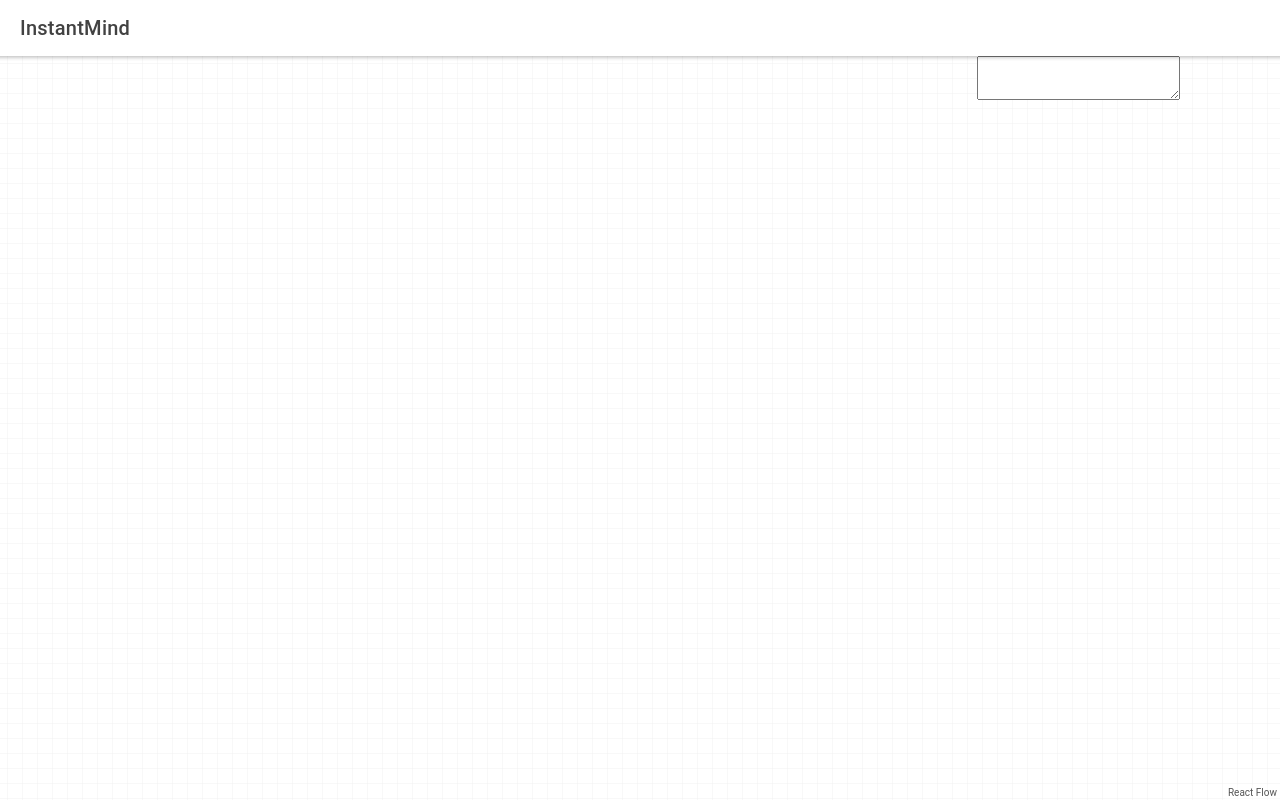
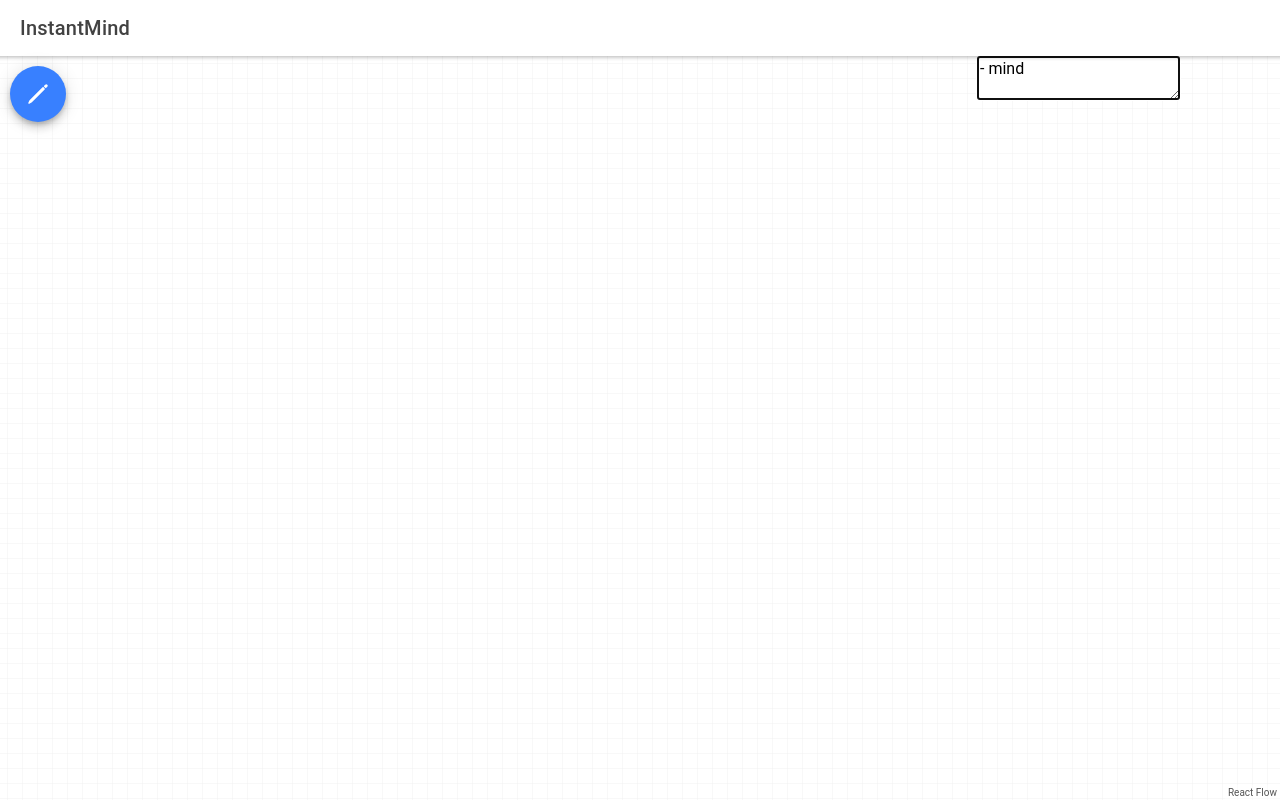
Before and after one commit to namiwang/instant-mind, a React (Create React App) app: page /home in a window 1280 px wide. Built offline with nearby package versions, Linux system fonts and the light colour scheme.

Commit message:
editor toggle and focus

```diff
--- a/src/components/Editor.tsx
+++ b/src/components/Editor.tsx
@@ -1,14 +1,21 @@
+import { useState } from "react"
 import { useRoot } from "../models/root"
 
-const Editor = () => {
+const INIT_RAW = '- mind'
+
+const Editor = ({textareaRef}: {textareaRef: React.RefObject<HTMLTextAreaElement>}) => {
   const root = useRoot()
 
+  const [raw, updateRaw] = useState(INIT_RAW)
+
   function handleChange(event: React.ChangeEvent<HTMLTextAreaElement>): void {
-    root.updateRaw(event.target.value)
+    const value = event.target.value
+    updateRaw(value)
+    root.updateRaw(value)
   }
 
   return (
-    <textarea id="editor" onInput={handleChange}></textarea>
+    <textarea id="editor" ref={textareaRef} value={raw} onInput={handleChange}></textarea>
   )
 }
 
--- a/src/pages/Home.tsx
+++ b/src/pages/Home.tsx
@@ -1,9 +1,31 @@
-import { IonCol, IonContent, IonGrid, IonHeader, IonPage, IonRow, IonTitle, IonToolbar } from '@ionic/react';
-import Editor from '../components/Editor';
-import Mind from '../components/Mind';
-import './Home.sass';
+import { IonCol, IonContent, IonFab, IonFabButton, IonGrid, IonHeader, IonIcon, IonPage, IonRow, IonTitle, IonToolbar } from '@ionic/react'
+import { pencilOutline, text } from 'ionicons/icons'
+import { useEffect, useRef, useState } from 'react'
+import Editor from '../components/Editor'
+import Mind from '../components/Mind'
+import './Home.sass'
 
 const Home: React.FC = () => {
+  const [showEditor, setShowEditor] = useState(true)
+
+  const textareaRef = useRef<HTMLTextAreaElement>(null)
+
+  const focusOnEditor = () => {
+    textareaRef.current?.focus()
+    // TODO cursor pos
+  }
+
+  const toggleShowEditor = () => {
+    setShowEditor(!showEditor)
+    if (showEditor) {
+      focusOnEditor()
+    }
+  }
+
+  useEffect(() => {
+    setTimeout(focusOnEditor, 500)
+  }, [])
+
   return (
     <IonPage>
       <IonHeader>
@@ -18,7 +40,12 @@ const Home: React.FC = () => {
           </IonToolbar>
         </IonHeader>
 
-        <Editor />
+        <IonFab vertical="top" horizontal="start" slot="fixed" >
+          <IonFabButton onClick={toggleShowEditor}>
+            <IonIcon icon={pencilOutline} />
+          </IonFabButton>
+        </IonFab>
+        { showEditor ? <Editor textareaRef={textareaRef} /> : null }
         <Mind />
       </IonContent>
     </IonPage>
```
